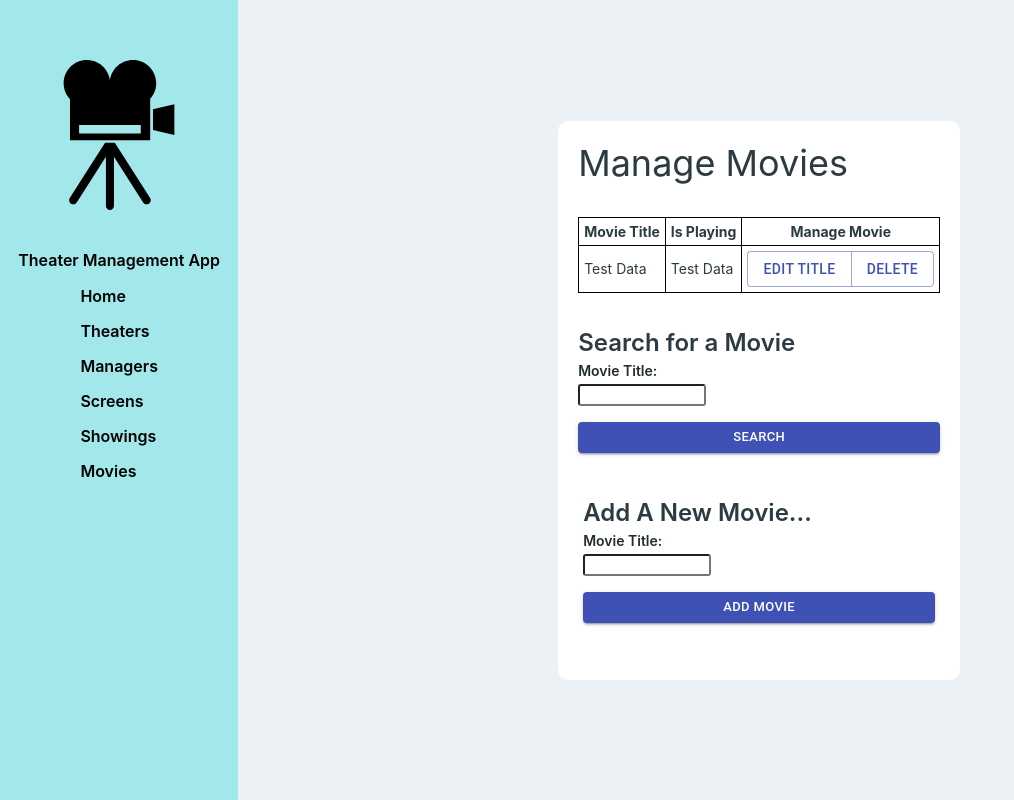
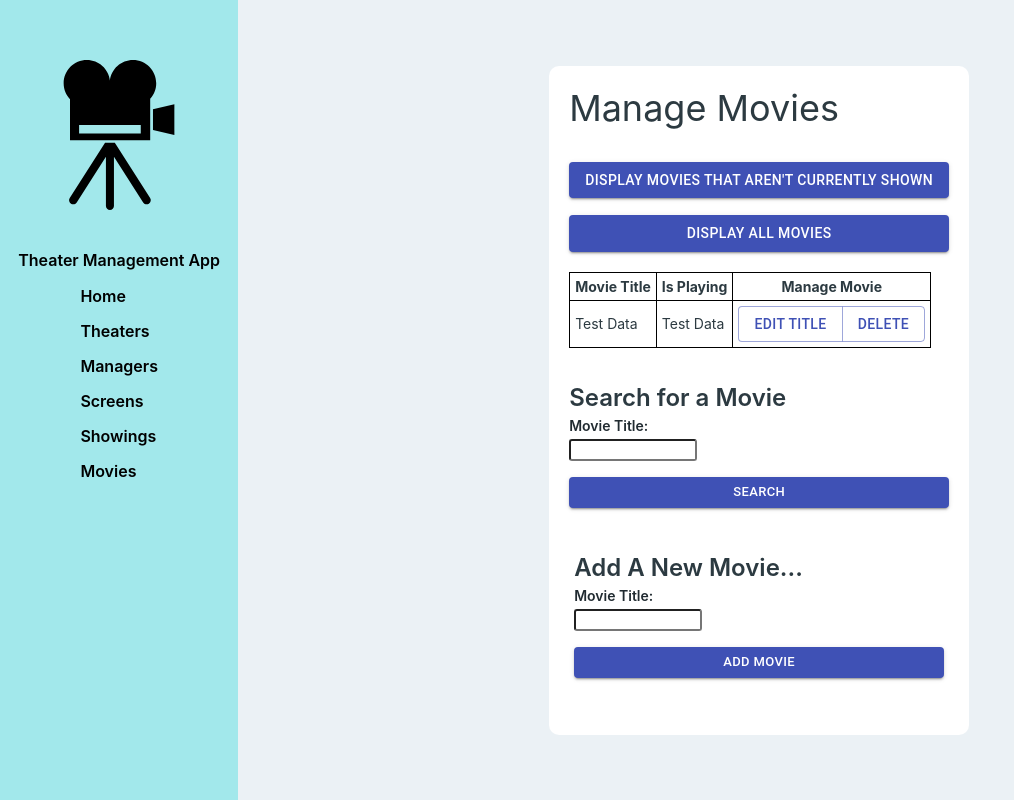
Before and after one commit to cs340-group33/final-project, a React (Create React App) app in the folder client/: page /movies in a window 1280 px wide. Shown: the whole page, without its empty margins (0-1014 px from the left). Built offline with nearby package versions, Linux system fonts and the light colour scheme.

Commit message:
resolved manage movies search buttons

```diff
--- a/client/src/components/Managers/index.js
+++ b/client/src/components/Managers/index.js
@@ -82,9 +82,7 @@ const PageContainer = styled.div`
 
 `;
 
-const TableInfo = styled.div`
-  padding-bottom: 20px;
-`;
+
 
 const TheaterTable = styled.div`
    table {
--- a/client/src/components/Movies/index.js
+++ b/client/src/components/Movies/index.js
@@ -51,6 +51,15 @@ class Movies extends React.Component {
               <div>Manage Movies</div>
             </RCBHeader>
             <RCBContent>
+              <TableInfo>
+                <Button variant="contained" color="primary" size="medium">
+                  Display Movies That Aren't Currently Shown
+                </Button>
+                <br/>
+                <Button variant="contained" color="primary" size="medium">
+                  Display All Movies
+                </Button>
+              </TableInfo>
               <TheaterTable>
                <table>
                   <thead>
@@ -108,6 +117,12 @@ const PageContainer = styled.div`
   justify-content: space-between;
   align-items: stretch;
 
+`;
+
+const TableInfo = styled.div`
+  display: flex;
+  flex-direction: column;
+  padding-bottom: 20px;
 `;
 
 const TheaterTable = styled.div`
```
